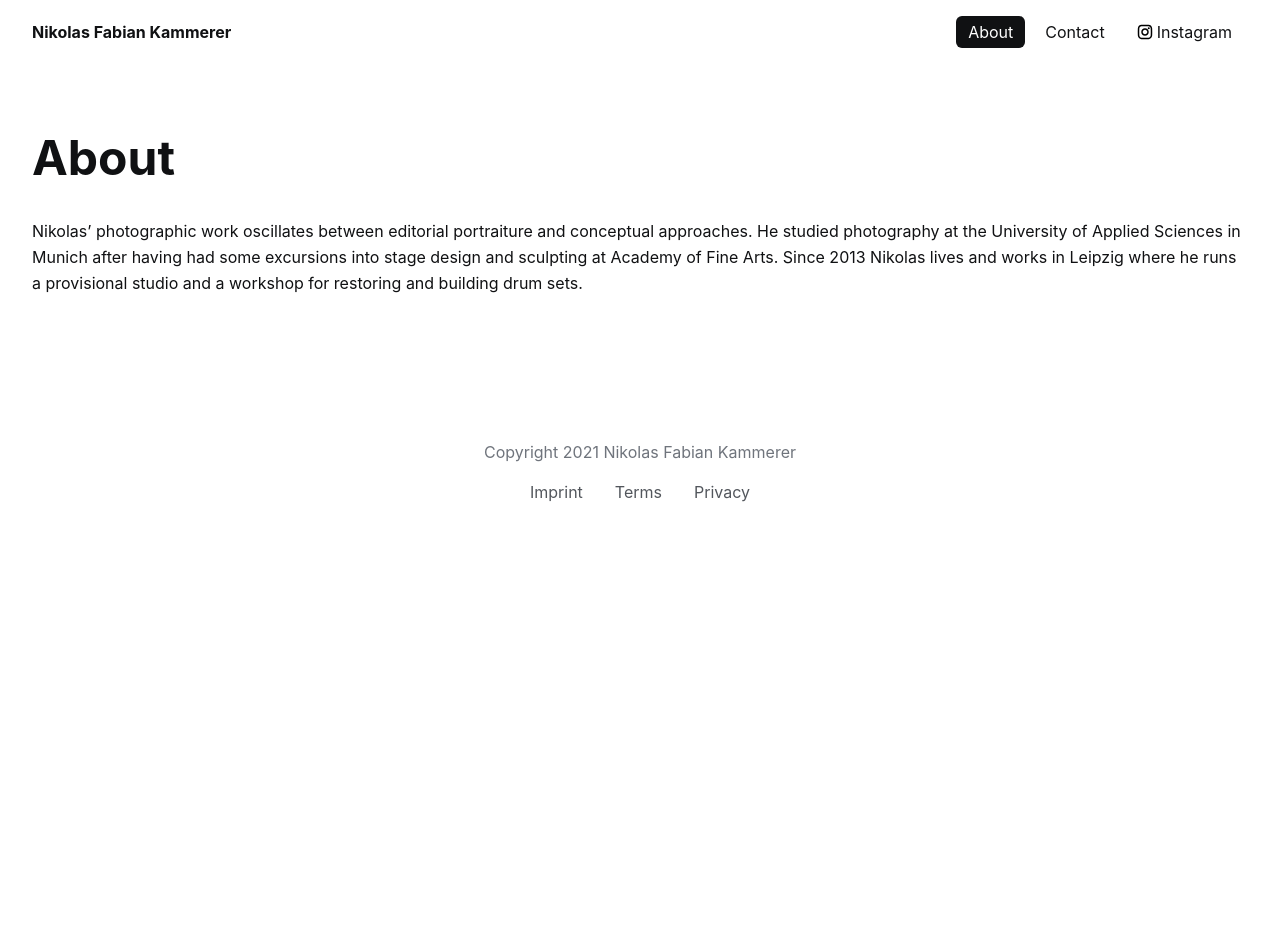
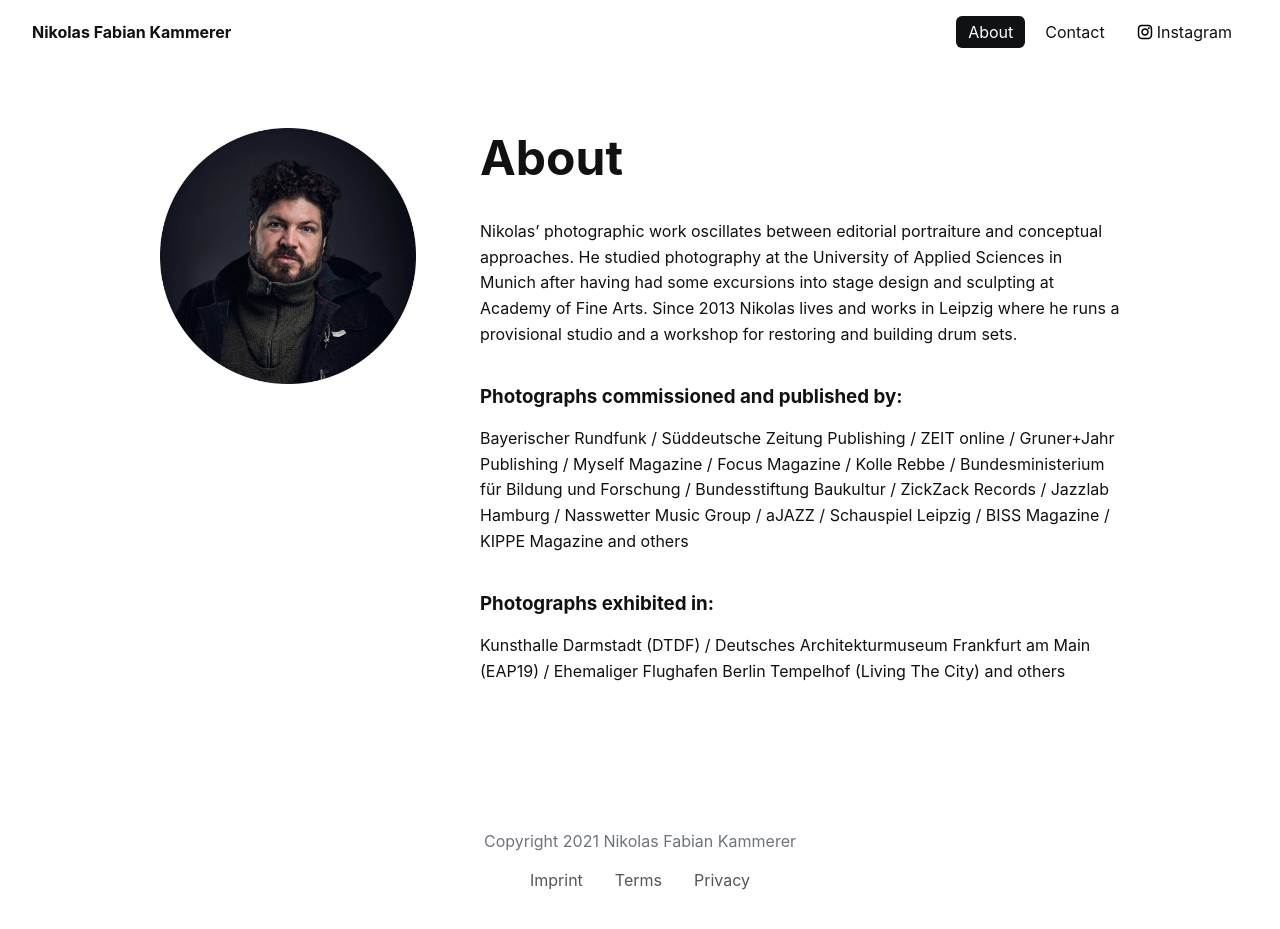
Before and after one commit to Jogga/niko-website, a Jekyll site: the page built from about.md, in a window 1280 px wide and 954 px high. Shown: the top 929 px of the window. Built offline with Jekyll 4.4.1, drawn with Linux system fonts in a browser that asks for light colours.

Commit message:
improve about page

```diff
--- /dev/null
+++ b/_layouts/about.html
@@ -0,0 +1,15 @@
+---
+layout: default
+---
+{% include base.html %}
+<div class="page__about about__layout">
+  <div class="about__portrait">
+    <img
+      class="about__image"
+      src="{{ base }}/assets/img/nikolas-kammerer.jpg"
+      alt="Portrait of Nikolas Kammerer">
+  </div>
+  <div class="about__content">
+    {{ content }}
+  </div>
+</div>
--- /dev/null
+++ b/_sass/about.scss
@@ -0,0 +1,45 @@
+.about__layout {
+  margin-left: auto;
+  margin-right: auto;
+  max-width: 60rem;
+}
+
+.about__portrait {
+  padding-left: 6rem;
+  padding-right: 6rem;
+  margin-bottom: 2rem;
+}
+
+.about__image {
+  width: 100%;
+}
+
+.about__content {
+  flex-shrink: 1;
+
+  h1 {
+    margin-top: 0;
+  }
+}
+
+@media screen and (min-width: 640px) {
+  .about__layout {
+    margin-top: 2rem;
+    display: flex;
+  }
+
+  .about__portrait {
+    flex-shrink: 0;
+    padding: 0;
+    width: 10rem;
+    margin-right: 2rem;
+  }
+}
+
+@media screen and (min-width: 960px) {
+  .about__portrait {
+    padding: 0;
+    width: 16rem;
+    margin-right: 4rem;
+  }
+}
--- a/about.md
+++ b/about.md
@@ -1,8 +1,17 @@
 ---
 title: About
-layout: page
+layout: about
 ---
 
 # About
 
-Nikolas' photographic work oscillates between editorial portraiture and conceptual approaches. He studied photography at the University of Applied Sciences in Munich after having had some excursions into stage design and sculpting at Academy of Fine Arts. Since 2013 Nikolas lives and works in Leipzig where he runs a provisional studio and a workshop for restoring and building drum sets.
+Nikolas' photographic work oscillates between editorial portraiture and conceptual approaches. He studied photography at the University of Applied Sciences in Munich after having had some excursions into stage design
+and sculpting at Academy of Fine Arts. Since 2013 Nikolas lives and works in Leipzig where he runs a provisional studio and a workshop for restoring and building drum sets.
+
+### Photographs commissioned and published by:
+
+Bayerischer Rundfunk / Süddeutsche Zeitung Publishing / ZEIT online / Gruner+Jahr Publishing / Myself Magazine / Focus Magazine / Kolle Rebbe / Bundesministerium für Bildung und Forschung / Bundesstiftung Baukultur / ZickZack Records / Jazzlab Hamburg / Nasswetter Music Group / aJAZZ /  Schauspiel Leipzig / BISS Magazine / KIPPE Magazine and others
+
+### Photographs exhibited in:
+
+Kunsthalle Darmstadt (DTDF) / Deutsches Architekturmuseum Frankfurt am Main  (EAP19) / Ehemaliger Flughafen Berlin Tempelhof (Living The City) and others
--- a/assets/css/main.scss
+++ b/assets/css/main.scss
@@ -4,6 +4,7 @@
 @import "color";
 @import "default";
 @import "navigation";
+@import "about";
 @import "footer";
 @import "typography";
 @import "gallery";
```
Also changed, not shown: assets/img/121212_niko_artistselfie_004_hp_round-1200x1200.jpg (added), assets/img/nikolas-kammerer.jpg (added).
